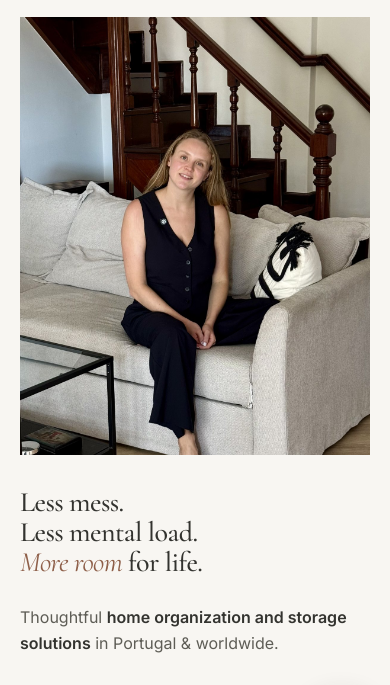
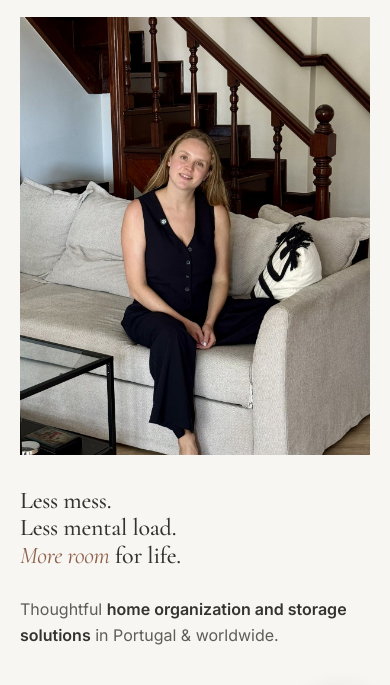
Before and after one commit to lgoldfarb-hub/anna-home-organization, a plain HTML site: page index.html in a window 390 px wide. Shown: the part 75-760 px from the top of the page. Drawn offline with nearby package versions, Linux system fonts and the light colour scheme; a web font is replaced by a local one.

Commit message:
Fix hero heading wrapping across all languages; simplify Why heading break
- Widen hero text column (1.3fr vs 1fr) and lower heading font-size
  ceiling (58px -> 40px) so each of the 3 hero lines fits on one line
  without mid-sentence wrapping, verified via headless Chrome
  screenshots in RU/FR at desktop, tablet and mobile widths.
- "Why" section heading: only force the line break for English now:
  RU/FR/PT all wrap naturally into the 2 lines they need instead of
  being forced into a 3rd line.

Co-Authored-By: Claude Sonnet 5 <noreply@anthropic.com>

```diff
--- a/css/styles.css
+++ b/css/styles.css
@@ -50,12 +50,12 @@ a:focus-visible,button:focus-visible{outline:2px solid #33332F;outline-offset:3p
 .mpanel nav a{font-family:"Cormorant Garamond",Georgia,serif;font-size:30px;line-height:1.2;color:#33332F;text-decoration:none;padding:8px 0}
 @media (max-width:820px){.nav{display:none}.burger{display:inline-flex}}
 /* hero */
-.hero-grid{display:grid;grid-template-columns:minmax(0,1fr) minmax(0,1.05fr);gap:clamp(32px,4.5vw,72px);align-items:center;padding-block:clamp(12px,2vw,28px) clamp(48px,6vw,88px)}
+.hero-grid{display:grid;grid-template-columns:minmax(0,1.3fr) minmax(0,1fr);gap:clamp(32px,4.5vw,72px);align-items:center;padding-block:clamp(12px,2vw,28px) clamp(48px,6vw,88px)}
 .hero-text{grid-column:1;grid-row:1;min-width:0}
 .hero-photo{grid-column:2;grid-row:1;display:flex;flex-direction:column;animation:fadein 1.6s ease both}
 .hero-img{position:relative;aspect-ratio:9 / 10;overflow:hidden;background:#EAE4DA}
 .hero-img img{position:absolute;inset:0;width:100%;height:100%;object-fit:cover;object-position:48% 40%}
-.hero-h1{font-size:clamp(28px,6.2vw,58px);line-height:1.08;letter-spacing:-.02em;font-weight:500}
+.hero-h1{font-size:clamp(24px,4.4vw,40px);line-height:1.15;letter-spacing:-.01em;font-weight:500}
 .hero-h1 .ln{display:block}
 .hero-h1 em{font-style:italic;font-weight:400;color:#8E5F49}
 .hero-sub{margin-top:28px;color:#5E5D56;max-width:460px;font-size:clamp(16px,1.3vw,18px)}
--- a/js/app.js
+++ b/js/app.js
@@ -574,7 +574,7 @@ class Component extends DCLogic {
       fr: ["Le formulaire n'a pas pu être envoyé automatiquement.", "L'envoyer par e-mail →"],
       pt: ["Não foi possível enviar o formulário automaticamente.", "Enviar por e-mail →"] }[code] || [];
     return {
-      t: t, reqTip: reqTip, langs: langs, whyTitleBr: code !== "ru" && code !== "fr",
+      t: t, reqTip: reqTip, langs: langs, whyTitleBr: code === "en",
       ba: { title: BA[0], before: BA[1], after: BA[2], prev: BA[3], next: BA[4] }, cur: cur, baDots: baDots, baTotal: slides.length,
       baPrev: function () { self.setState({ slide: si - 1 }); }, baNext: function () { self.setState({ slide: si + 1 }); },
       langOpen: s.langOpen, langExp: s.langOpen ? "true" : "false",
```
